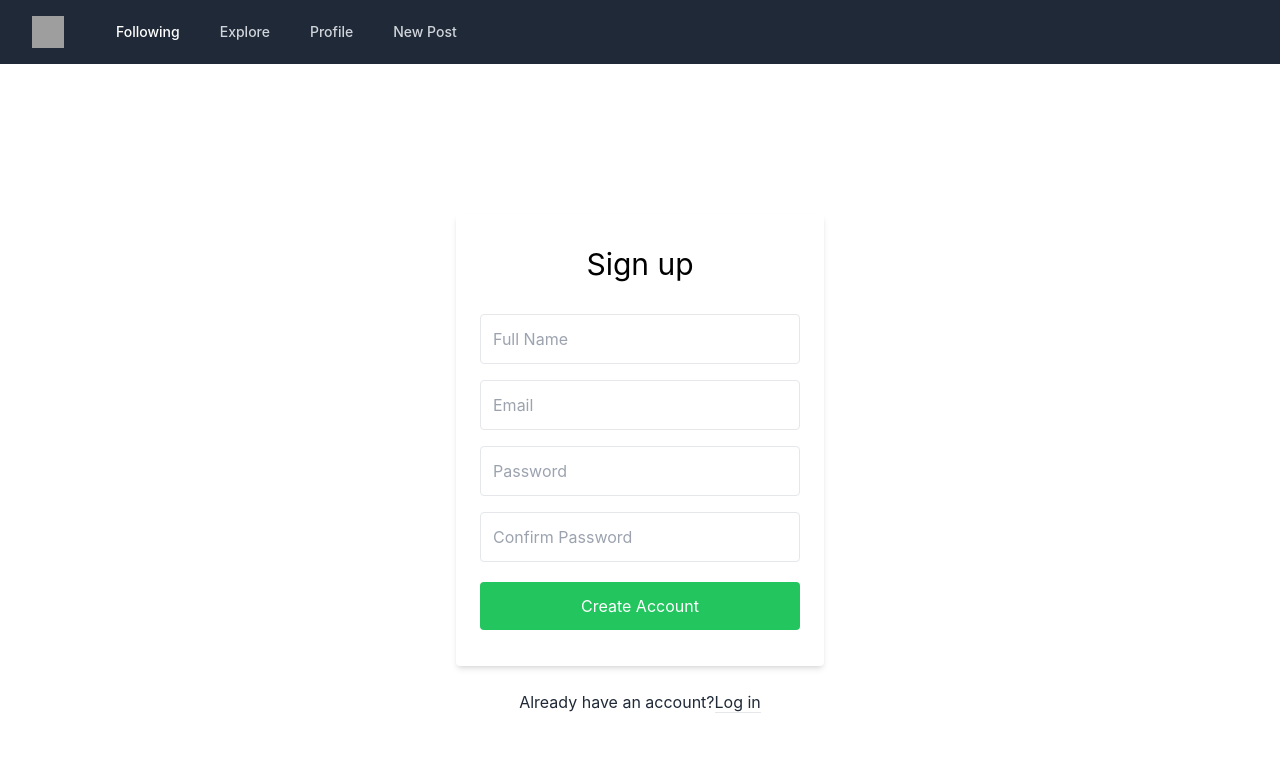
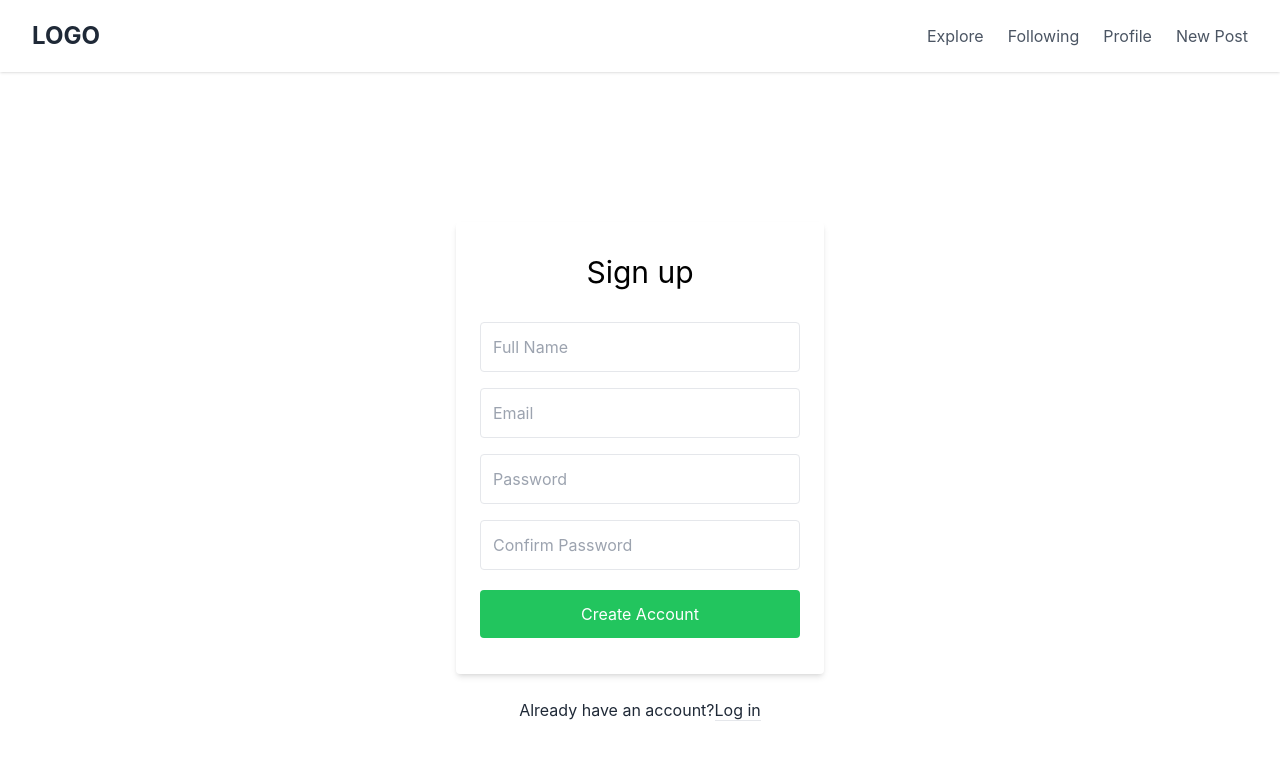
Before and after one commit to stone-com/MERN-social-media-blog, a React (Create React App) app in the folder frontend/: page /register in a window 1280 px wide. Shown: the top 760 px of the page. Built offline with nearby package versions, Linux system fonts and the light colour scheme; grey boxes are pictures that could not be loaded.

Commit message:
Basic navbar. still need logout button

```diff
--- a/frontend/src/App.js
+++ b/frontend/src/App.js
@@ -5,13 +5,13 @@ import Login from './pages/Login';
 import NewPost from './components/NewPost';
 import Home from './pages/Home';
 import SignUp from './pages/SignUp';
-import Header from './components/Header';
+import Navbar from './components/Navbar';
 
 function App() {
   return (
     <>
       <Router>
-        <Header />
+        <Navbar />
         <Routes>
           <Route path='/' element={<Home />} />
           <Route path='/register' element={<SignUp />} />
--- a/frontend/src/components/Header.jsx
+++ /dev/null
@@ -1,142 +0,0 @@
-import { useState } from 'react';
-import { Link } from 'react-router-dom';
-function Header() {
-  const [isOpen, setIsOpen] = useState(false);
-  return (
-    <div>
-      <nav className='bg-gray-800'>
-        <div className='max-w-7xl mx-auto px-4 sm:px-6 lg:px-8'>
-          <div className='flex items-center justify-between h-16'>
-            <div className='flex items-center'>
-              <div className='flex-shrink-0'>
-                <img
-                  className='h-8 w-8'
-                  src='https://freesvg.org/img/Cat3.png'
-                  alt='Workflow'
-                />
-              </div>
-              <div className='hidden md:block'>
-                <div className='ml-10 flex items-baseline space-x-4'>
-                  <Link
-                    to='/'
-                    className=' hover:bg-gray-700 text-white px-3 py-2 rounded-md text-sm font-medium'
-                  >
-                    Following
-                  </Link>
-
-                  <Link
-                    to='/explore'
-                    className='text-gray-300 hover:bg-gray-700 hover:text-white px-3 py-2 rounded-md text-sm font-medium'
-                  >
-                    Explore
-                  </Link>
-
-                  <Link
-                    to='/user/userId'
-                    className='text-gray-300 hover:bg-gray-700 hover:text-white px-3 py-2 rounded-md text-sm font-medium'
-                  >
-                    Profile
-                  </Link>
-
-                  <Link
-                    to='/newPost'
-                    className='text-gray-300 hover:bg-gray-700 hover:text-white px-3 py-2 rounded-md text-sm font-medium'
-                  >
-                    New Post
-                  </Link>
-                </div>
-              </div>
-            </div>
-            <div className='-mr-2 flex md:hidden'>
-              <button
-                onClick={() => setIsOpen(!isOpen)}
-                type='button'
-                className='bg-gray-900 inline-flex items-center justify-center p-2 rounded-md text-gray-400 hover:text-white hover:bg-gray-800 focus:outline-none focus:ring-2 focus:ring-offset-2 focus:ring-offset-gray-800 focus:ring-white'
-                aria-controls='mobile-menu'
-                aria-expanded='false'
-              >
-                <span className='sr-only'>Open main menu</span>
-                {!isOpen ? (
-                  <svg
-                    className='block h-6 w-6'
-                    xmlns='http://www.w3.org/2000/svg'
-                    fill='none'
-                    viewBox='0 0 24 24'
-                    stroke='currentColor'
-                    aria-hidden='true'
-                  >
-                    <path
-                      strokeLinecap='round'
-                      strokeLinejoin='round'
-                      strokeWidth='2'
-                      d='M4 6h16M4 12h16M4 18h16'
-                    />
-                  </svg>
-                ) : (
-                  <svg
-                    className='block h-6 w-6'
-                    xmlns='http://www.w3.org/2000/svg'
-                    fill='none'
-                    viewBox='0 0 24 24'
-                    stroke='currentColor'
-                    aria-hidden='true'
-                  >
-                    <path
-                      strokeLinecap='round'
-                      strokeLinejoin='round'
-                      strokeWidth='2'
-                      d='M6 18L18 6M6 6l12 12'
-                    />
-                  </svg>
-                )}
-              </button>
-            </div>
-          </div>
-        </div>
-
-        {/* {(ref) => (
-          <div className='md:hidden' id='mobile-menu'>
-            <div ref={ref} className='px-2 pt-2 pb-3 space-y-1 sm:px-3'>
-              <a
-                href='#'
-                className='hover:bg-gray-700 text-white block px-3 py-2 rounded-md text-base font-medium'
-              >
-                Dashboard
-              </a>
-
-              <a
-                href='#'
-                className='text-gray-300 hover:bg-gray-700 hover:text-white block px-3 py-2 rounded-md text-base font-medium'
-              >
-                Team
-              </a>
-
-              <a
-                href='#'
-                className='text-gray-300 hover:bg-gray-700 hover:text-white block px-3 py-2 rounded-md text-base font-medium'
-              >
-                Projects
-              </a>
-
-              <a
-                href='#'
-                className='text-gray-300 hover:bg-gray-700 hover:text-white block px-3 py-2 rounded-md text-base font-medium'
-              >
-                Calendar
-              </a>
-
-              <a
-                href='#'
-                className='text-gray-300 hover:bg-gray-700 hover:text-white block px-3 py-2 rounded-md text-base font-medium'
-              >
-                Reports
-              </a>
-            </div>
-          </div>
-        )} */}
-      </nav>
-    </div>
-  );
-}
-
-export default Header;
--- /dev/null
+++ b/frontend/src/components/Navbar.jsx
@@ -0,0 +1,97 @@
+import { useState, useEffect } from 'react';
+import { Link, useLocation } from 'react-router-dom';
+
+export default function NavBar() {
+  const [navbar, setNavbar] = useState(false);
+  // Use state to track the active link
+  const [activeLink, setActiveLink] = useState('/explore');
+
+  return (
+    <nav className='w-full bg-white shadow'>
+      <div className='justify-between px-4 mx-auto lg:max-w-7xl md:items-center md:flex md:px-8'>
+        <div>
+          <div className='flex items-center justify-between py-3 md:py-5 md:block'>
+            <Link to='/explore'>
+              <h2 className='text-2xl font-bold'>LOGO</h2>
+            </Link>
+
+            <div className='md:hidden'>
+              <button
+                className='p-2 text-gray-700 rounded-md outline-none focus:border-gray-400 focus:border'
+                onClick={() => setNavbar(!navbar)}
+              >
+                {navbar ? (
+                  <svg
+                    xmlns='https://freesvg.org/img/Cat3.png'
+                    className='w-6 h-6'
+                    viewBox='0 0 20 20'
+                    fill='currentColor'
+                  >
+                    <path
+                      fillRule='evenodd'
+                      d='M4.293 4.293a1 1 0 011.414 0L10 8.586l4.293-4.293a1 1 0 111.414 1.414L11.414 10l4.293 4.293a1 1 0 01-1.414 1.414L10 11.414l-4.293 4.293a1 1 0 01-1.414-1.414L8.586 10 4.293 5.707a1 1 0 010-1.414z'
+                      clipRule='evenodd'
+                    />
+                  </svg>
+                ) : (
+                  <svg
+                    xmlns='http://www.w3.org/2000/svg'
+                    className='w-6 h-6'
+                    fill='none'
+                    viewBox='0 0 24 24'
+                    stroke='currentColor'
+                    strokeWidth={2}
+                  >
+                    <path
+                      strokeLinecap='round'
+                      strokeLinejoin='round'
+                      d='M4 6h16M4 12h16M4 18h16'
+                    />
+                  </svg>
+                )}
+              </button>
+            </div>
+          </div>
+        </div>
+        <div>
+          <div
+            className={`flex-1 justify-self-center pb-3 mt-8 md:block md:pb-0 md:mt-0 ${
+              navbar ? 'block' : 'hidden'
+            }`}
+          >
+            <ul className='items-center justify-center space-y-8 md:flex md:space-x-6 md:space-y-0'>
+              <li
+                className={`text-gray-600 hover:text-blue-600 ${
+                  activeLink === '/explore' ? 'active' : ''
+                }`}
+              >
+                <Link to='/explore'>Explore</Link>
+              </li>
+              <li
+                className={`text-gray-600 hover:text-blue-600 ${
+                  activeLink === '/following' ? 'active' : ''
+                }`}
+              >
+                <Link to='/following'>Following</Link>
+              </li>
+              <li
+                className={`text-gray-600 hover:text-blue-600 ${
+                  activeLink === '/profile' ? 'active' : ''
+                }`}
+              >
+                <Link to='/profile'>Profile</Link>
+              </li>
+              <li
+                className={`text-gray-600 hover:text-blue-600 ${
+                  activeLink === '/newPost' ? 'active' : ''
+                }`}
+              >
+                <Link to='/newPost'>New Post</Link>
+              </li>
+            </ul>
+          </div>
+        </div>
+      </div>
+    </nav>
+  );
+}
--- a/frontend/src/features/auth/authService.js
+++ b/frontend/src/features/auth/authService.js
@@ -25,8 +25,14 @@ const login = async (userData) => {
   return response.data;
 };
 
+// Logout User
+const logout = () => {
+  localStorage.removeItem('user');
+};
+
 const authService = {
   register,
   login,
+  logout,
 };
 export default authService;
--- a/frontend/src/features/auth/authSlice.js
+++ b/frontend/src/features/auth/authSlice.js
@@ -40,6 +40,11 @@ export const login = createAsyncThunk('auth/login', async (user, thunkAPI) => {
 
     return thunkAPI.rejectWithValue(message);
   }
+});
+
+// Log out
+export const logout = createAsyncThunk('auth/logout', async () => {
+  await authService.logout();
 });
 
 const authSlice = createSlice({
@@ -86,6 +91,10 @@ const authSlice = createSlice({
         state.isLoading = false;
         state.message = action.payload;
         state.user = null;
+      })
+      // Logout
+      .addCase(logout.fulfilled, (state) => {
+        state.user = null;
       });
   },
 });
--- a/package.json
+++ b/package.json
@@ -13,6 +13,7 @@
   "author": "",
   "license": "ISC",
   "dependencies": {
+    "@headlessui/react": "^1.7.5",
     "bcryptjs": "^2.4.3",
     "concurrently": "^7.6.0",
     "dotenv": "^16.0.3",
```
Also changed, not shown: 1 other file (tests, documents, lock files or other folders).
